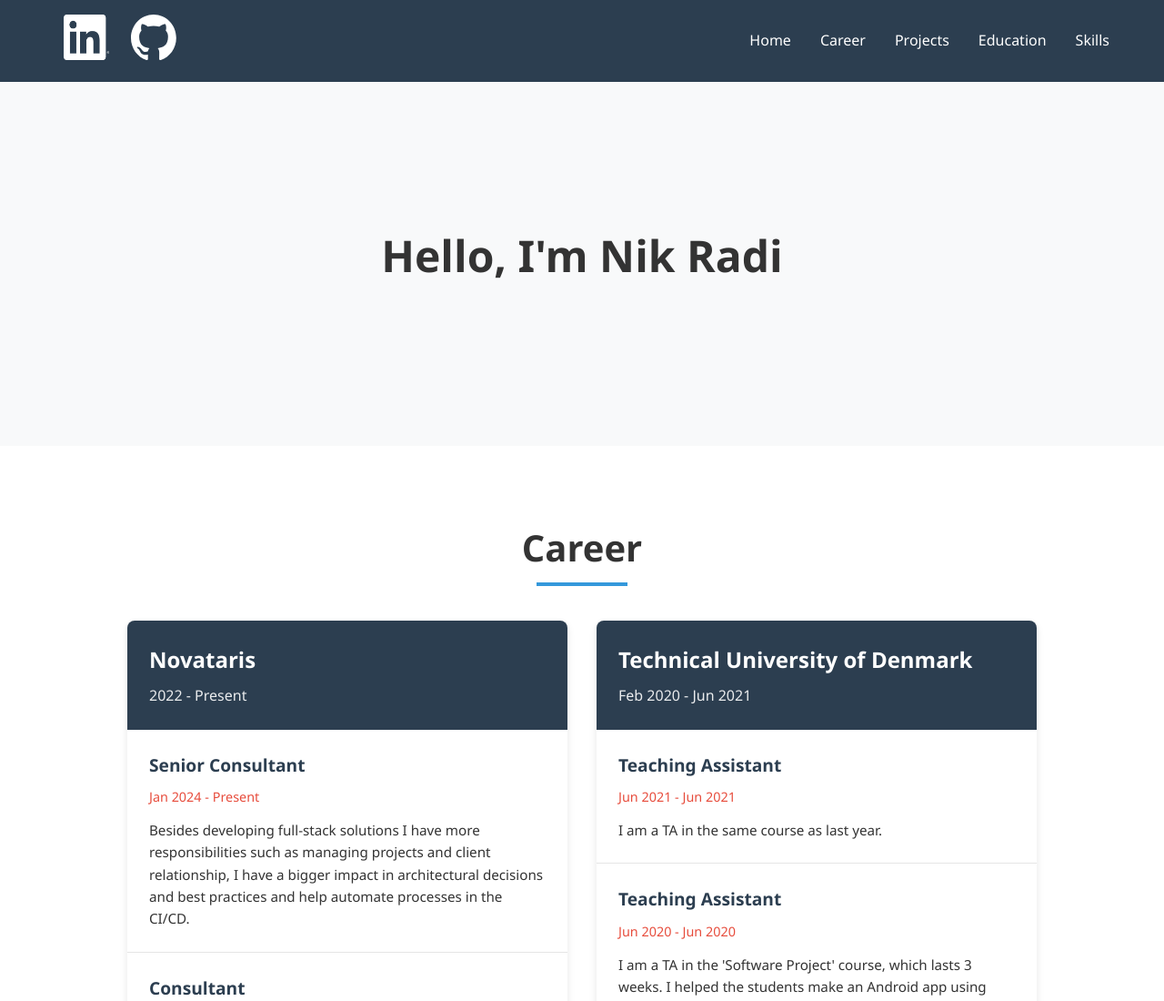
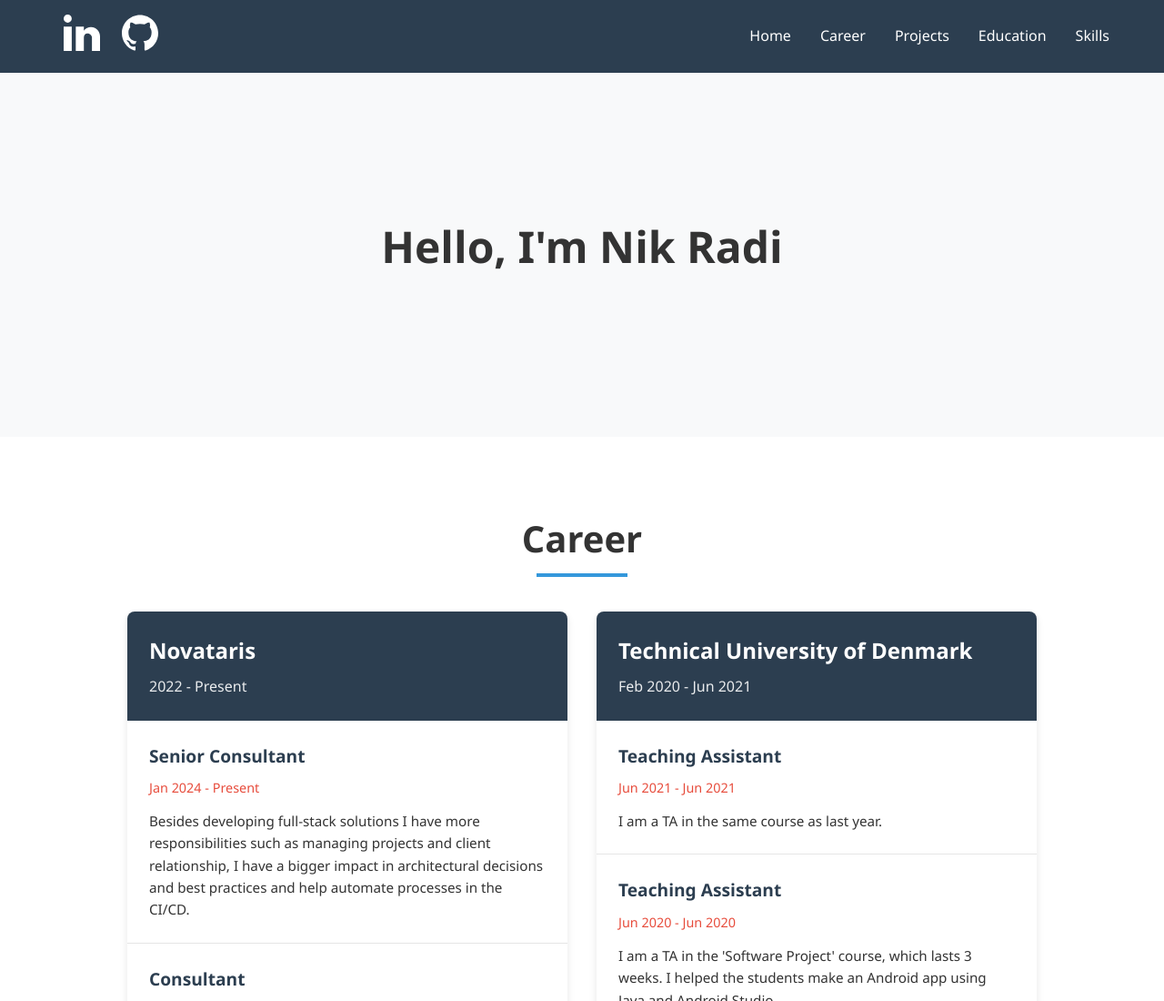
Before and after one commit to NikRadi/nikradi.github.io, an Astro site: page / in a window 1280 px wide. Shown: the top 1100 px of the page at 91% size. Built offline with nearby package versions, Linux system fonts and the light colour scheme; Astro itself is replaced by a stand-in of ours.

Commit message:
update social logos

```diff
--- a/src/components/Header.astro
+++ b/src/components/Header.astro
@@ -1,8 +1,7 @@
 ---
-import { Image } from "astro:assets"
 import Container from "./Container.astro"
-import GithubImage from "../assets/github.svg"
-import LinkedInImage from "../assets/linkedin.png"
+
+const logoSize = 40;
 ---
 
 <header>
@@ -10,10 +9,14 @@ import LinkedInImage from "../assets/linkedin.png"
     <nav>
       <div>
         <a class="social-icon" href="https://www.linkedin.com/in/nik-radi-66ba4b152/">
-          <Image src={LinkedInImage} alt="LinkedIn" height="50" width="50" />
+          <svg fill="white" height={logoSize} width={logoSize} viewBox="0 0 18 18">
+            <path d="M18 18h-4v-6.75c0-1.06-1.19-1.94-2.25-1.94S10 10.19 10 11.25V18H6V6h4v2c.66-1.07 2.36-1.76 3.5-1.76 2.5 0 4.5 2.04 4.5 4.51V18zM4 18H0V6h4v12zM2 0a2 2 0 1 1 0 4 2 2 0 0 1 0-4z" />
+          </svg>
         </a>
-        <a class="social-icon" href="https://github.com/nikradi">
-          <Image src={GithubImage} alt="Github" height="50" width="50" />
+        <a class="social-icon" href="https://github.com/nikradi" aria-label="Visit my Github">
+          <svg fill="white" height={logoSize} width={logoSize} viewBox="0 0 24 24">
+            <path d="M12 .297c-6.63 0-12 5.373-12 12 0 5.303 3.438 9.8 8.205 11.385.6.113.82-.258.82-.577 0-.285-.01-1.04-.015-2.04-3.338.724-4.042-1.61-4.042-1.61C4.422 18.07 3.633 17.7 3.633 17.7c-1.087-.744.084-.729.084-.729 1.205.084 1.838 1.236 1.838 1.236 1.07 1.835 2.809 1.305 3.495.998.108-.776.417-1.305.76-1.605-2.665-.3-5.466-1.332-5.466-5.93 0-1.31.465-2.38 1.235-3.22-.135-.303-.54-1.523.105-3.176 0 0 1.005-.322 3.3 1.23.96-.267 1.98-.399 3-.405 1.02.006 2.04.138 3 .405 2.28-1.552 3.285-1.23 3.285-1.23.645 1.653.24 2.873.12 3.176.765.84 1.23 1.91 1.23 3.22 0 4.61-2.805 5.625-5.475 5.92.42.36.81 1.096.81 2.22 0 1.606-.015 2.896-.015 3.286 0 .315.21.69.825.57C20.565 22.092 24 17.592 24 12.297c0-6.627-5.373-12-12-12" />
+          </svg>
         </a>
       </div>
       <ul class="nav-links">
```
Also changed, not shown: src/assets/github.svg (deleted), src/assets/linkedin.png (deleted).
